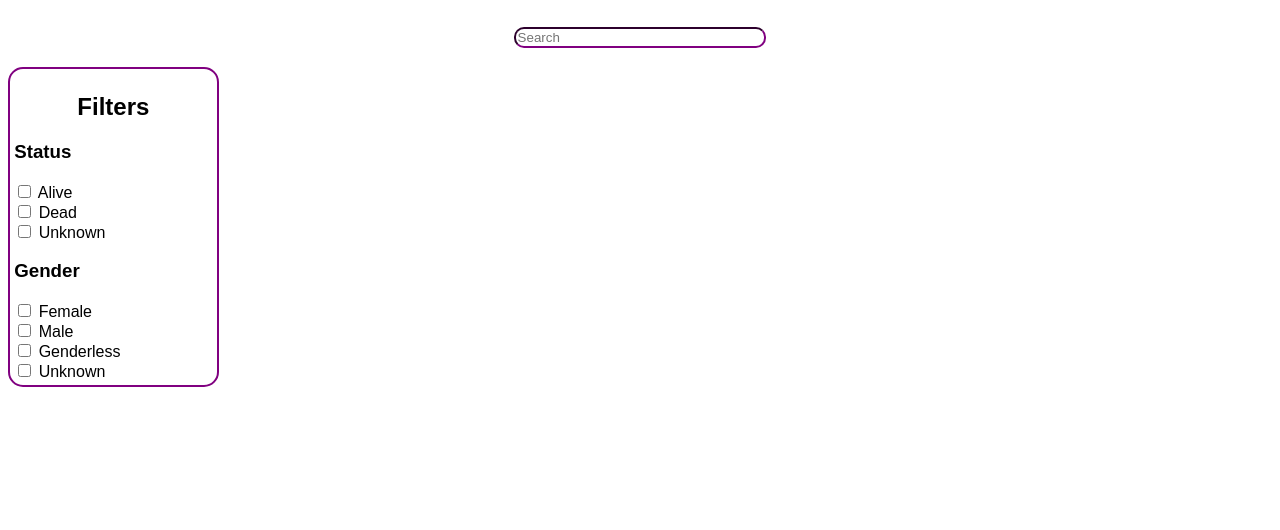
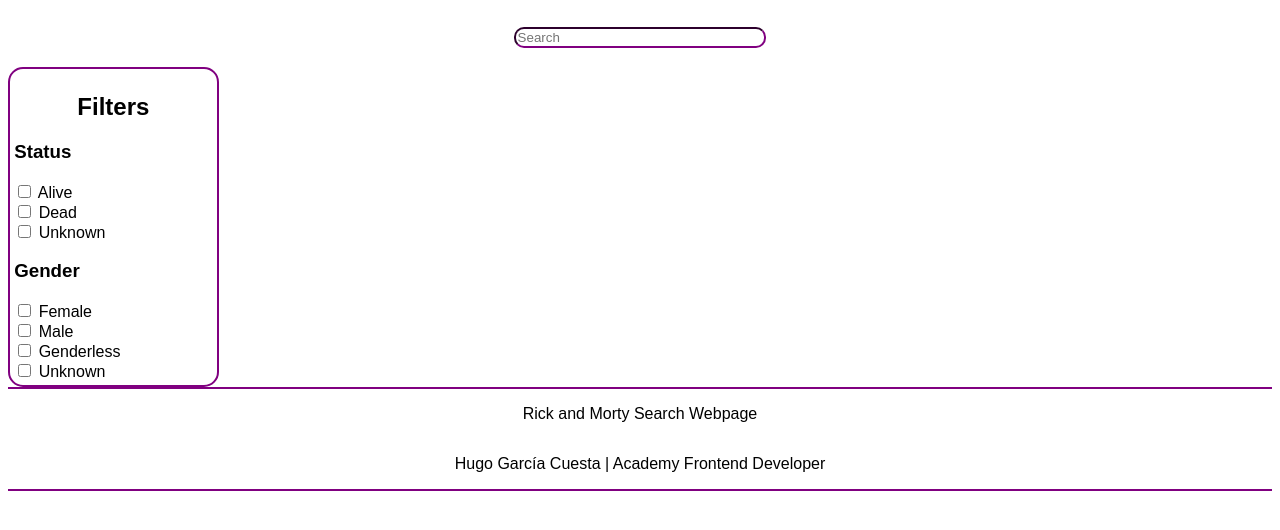
Before and after one commit to xHugo21/exercise1_academy, a website: page www/index.html in a window 1280 px wide. Drawn offline with Linux system fonts and the light colour scheme; no server answers.

Commit message:
added footer

```diff
--- a/www/index.html
+++ b/www/index.html
@@ -45,6 +45,11 @@
       </div>
 
     </main>
+
+    <footer>
+      <p>Rick and Morty Search Webpage</p>
+      <p>Hugo García Cuesta | Academy Frontend Developer</p>
+    </footer>
     <script src="js/src.js"></script>
   </body>
 </html>
--- a/www/scss/styles.scss
+++ b/www/scss/styles.scss
@@ -66,3 +66,12 @@ aside {
         background-color: darkgrey;
     }
 }
+
+footer{
+    display: flex;
+    flex-direction: column;
+    align-items: center;
+    border-top: 2px solid purple;
+    border-bottom: 2px solid purple;
+    width: max;
+}
```
Also changed, not shown: www/css/styles.css, 1 other file.
